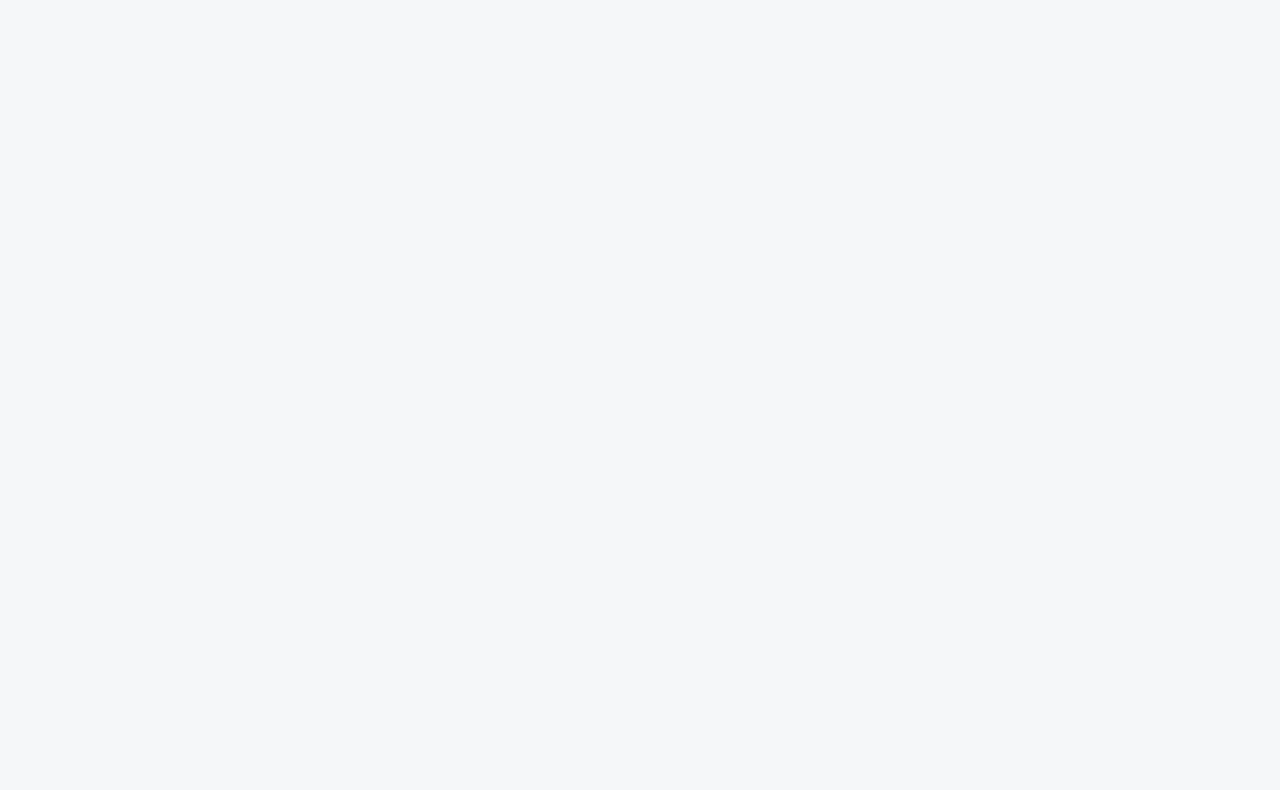
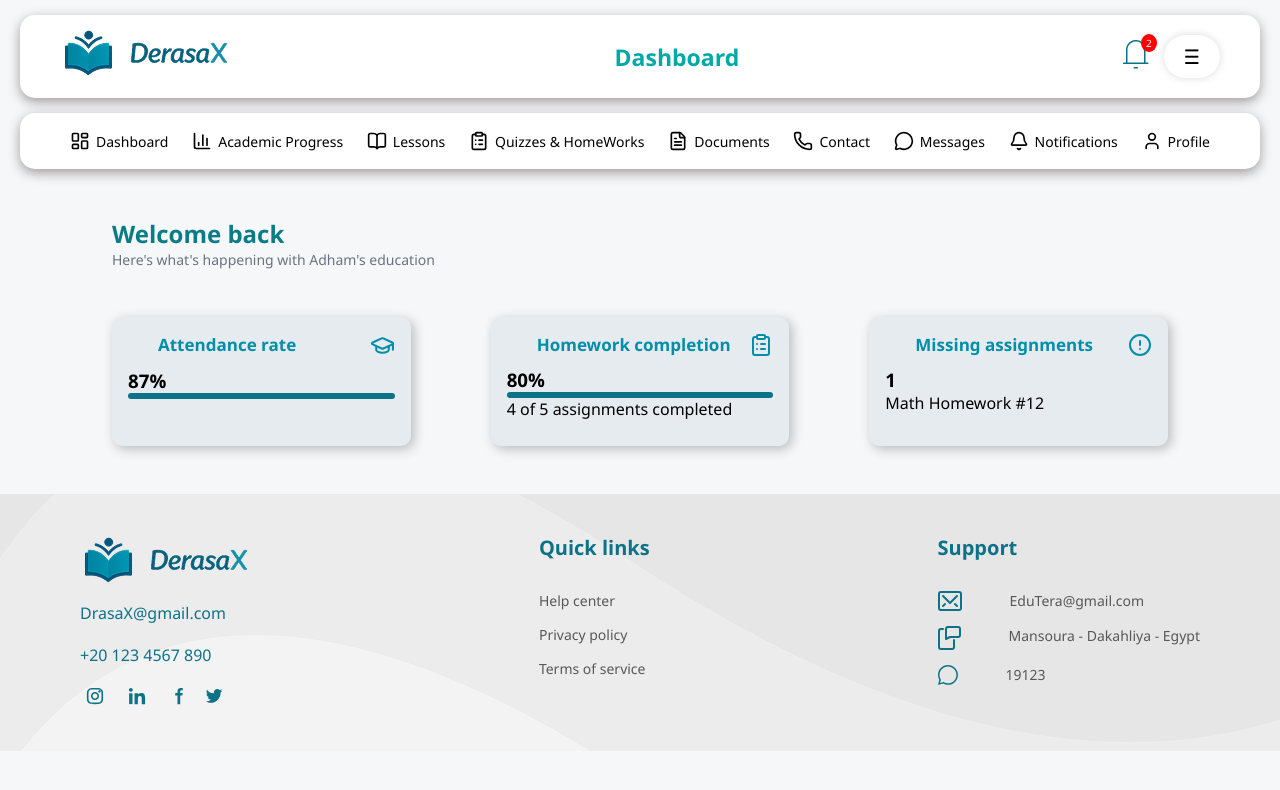
Before and after one commit to asmaaelbahrawi1/DerasaX, a React (Vite) app in the folder DerasaX/: page /parent-dashboard in a window 1280 px wide. Before the commit this address had no page. Shown: the top 790 px of the page. Built offline with nearby package versions, Linux system fonts and the light colour scheme.

Commit message:
Describe your changes

```diff
--- a/DerasaX/package.json
+++ b/DerasaX/package.json
@@ -10,6 +10,7 @@
     "preview": "vite preview"
   },
   "dependencies": {
+    "lucide-react": "^1.11.0",
     "react": "^19.1.1",
     "react-dom": "^19.1.1",
     "react-router-dom": "^7.9.6"
--- /dev/null
+++ b/DerasaX/src/dashboards/Parent/ParentDashboard/ParentDashboard.tsx
@@ -0,0 +1,30 @@
+import React from 'react';
+import NavTeacher from "../../Teacher/NavTeacher/NavTeacher";
+import FooterTeacher from "../../Teacher/FooterTeacher/FooterTeacher";
+import SubNav from "../ParentSubnav/ParentSubnav";
+import StatsCards from '../StatusCards/StatusCards';
+import "./ParentDashboard.css";
+
+
+
+const ParentDashboard = () => {
+  return (
+    <div>
+      <NavTeacher />
+      <SubNav />
+      <StatsCards />
+
+
+
+
+
+
+
+
+
+      <FooterTeacher />
+    </div>
+  );
+};
+
+export default ParentDashboard;
--- /dev/null
+++ b/DerasaX/src/dashboards/Parent/ParentSubnav/ParentSubnav.css
@@ -0,0 +1,41 @@
+:root {
+    --primary-color: #0C7288;
+    --secondary-color: #68AAB6;
+    --background: white;
+    --text: #959595;
+}
+.subnav {
+    display: flex;
+    justify-content: space-between;
+    align-items: center;
+    padding: 12px 40px;
+    background: #f0f2f4;
+    box-shadow: 0 4px 12px rgb(76 63 63 / 49%);
+    margin: 15px 20px;
+    border-radius: 15px;
+    background-color: white;
+    position: sticky;
+    top: 0;
+}
+
+.subnav-item {
+  display: flex;
+  align-items: center;
+  gap: 6px;
+  text-decoration: none;
+  color: #000;
+  font-size: 14px;
+  padding: 6px 10px;
+  border-radius: 10px;
+  transition: all 0.2s ease;
+  white-space: nowrap;
+}
+
+.subnav-item svg {
+  width: 20px;
+  height: 20px;
+}
+
+.subnav-item:hover {
+  color: var(--secondary-color);
+}
--- /dev/null
+++ b/DerasaX/src/dashboards/Parent/ParentSubnav/ParentSubnav.tsx
@@ -0,0 +1,48 @@
+import "./ParentSubnav.css";
+import { Link, useLocation } from "react-router-dom";
+import {
+  LayoutDashboard,
+  BarChart3,
+  BookOpen,
+  ClipboardList,
+  FileText,
+  Phone,
+  MessageCircle,
+  Bell,
+  User,
+} from "lucide-react";
+
+const SubNav = () => {
+  const location = useLocation();
+
+  const items = [
+    { name: "Dashboard", icon: <LayoutDashboard />, path: "/parent-dashboard" },
+    { name: "Academic Progress", icon: <BarChart3 />, path: "#" },
+    { name: "Lessons", icon: <BookOpen />, path: "#" },
+    { name: "Quizzes & HomeWorks", icon: <ClipboardList />, path: "#" },
+    { name: "Documents", icon: <FileText />, path: "#" },
+    { name: "Contact", icon: <Phone />, path: "#" },
+    { name: "Messages", icon: <MessageCircle />, path: "#" },
+    { name: "Notifications", icon: <Bell />, path: "#" },
+    { name: "Profile", icon: <User />, path: "#" },
+  ];
+
+  return (
+    <div className="subnav">
+      {items.map((item, index) => (
+        <Link
+          key={index}
+          to={item.path}
+          className={`subnav-item ${
+            location.pathname === item.path ? "active" : ""
+          }`}
+        >
+          {item.icon}
+          <span>{item.name}</span>
+        </Link>
+      ))}
+    </div>
+  );
+};
+
+export default SubNav;
--- /dev/null
+++ b/DerasaX/src/dashboards/Parent/StatusCards/StatusCards.css
@@ -0,0 +1,65 @@
+.welcome {
+     margin: 3rem 7rem;
+
+}
+
+.welcome h2 {
+  color: #0a7c86;
+  font-weight: 600;
+}
+
+.welcome p {
+  color: #6b7280;
+  font-size: 14px;
+}
+.cards {
+  display: flex;
+  gap: 5rem;
+  margin: 3rem 7rem;
+}
+
+.carda {
+  /* flex: 1; */
+  background: #f8fafc;
+  /* padding: 15px; */
+  border-radius: 12px;
+  box-shadow: 0 2px 8px rgba(0,0,0,0.05);
+  width: 327px;
+  height: 129px;
+  border-radius: 10px;
+  background: #E6EBF0;
+  padding: 1rem;
+
+/* Button Shadow */
+box-shadow: 3px 3px 12px 0 rgba(0, 0, 0, 0.25);
+}
+
+.card-header {
+  /* display: flex; */
+  /* justify-content: space-between; */
+  color: #374151;
+  font-size: 14px;
+}
+
+.card p {
+  /* margin: 10px 0; */
+  font-weight: bold;
+}
+
+.progress {
+  width: 100%;
+  height: 6px;
+  background: #0C7288;
+  border-radius: 10px;
+}
+
+.progress-fill {
+  height: 100%;
+  background: #0a7c86;
+  border-radius: 10px;
+}
+.title{
+    display: flex;
+    justify-content: space-between;
+    font-size: 17px;
+}
--- /dev/null
+++ b/DerasaX/src/dashboards/Parent/StatusCards/StatusCards.tsx
@@ -0,0 +1,70 @@
+// import React from "react";
+import './StatusCards.css'
+
+import {  ClipboardList, AlertCircle } from "lucide-react";
+
+const StatsCards = () => {
+  return (
+    <div>
+        <div className="welcome">
+            <h2>Welcome back</h2>
+            <p>Here's what's happening with Adham's education</p>
+        </div>
+    <div className="cards">
+
+      {/* Attendance */}
+      <div className="carda">
+        <div className="card-header">
+          <div className="title">
+            <span>Attendance rate</span>
+            <svg xmlns="http://www.w3.org/2000/svg" width="25" height="25" viewBox="0 0 24 24" fill="none" stroke="currentColor" stroke-width="2" stroke-linecap="round" stroke-linejoin="round" class="lucide lucide-graduation-cap-icon lucide-graduation-cap"><path d="M21.42 10.922a1 1 0 0 0-.019-1.838L12.83 5.18a2 2 0 0 0-1.66 0L2.6 9.08a1 1 0 0 0 0 1.832l8.57 3.908a2 2 0 0 0 1.66 0z"/><path d="M22 10v6"/><path d="M6 12.5V16a6 3 0 0 0 12 0v-3.5"/></svg>
+          </div>
+        </div>
+
+        <h3>87%</h3>
+        <div className="progress">
+          <div className="fill green"></div>
+        </div>
+
+      </div>
+
+      {/* Homework */}
+      <div className="carda">
+        <div className="card-header">
+          <div className="title">
+            <span>Homework completion</span>
+            <ClipboardList className="icon blue" />
+
+          </div>
+        </div>
+
+        <h3>80%</h3>
+
+        <div className="progress">
+          <div className="fill blue"></div>
+        </div>
+
+        <p>4 of 5 assignments completed</p>
+      </div>
+
+      {/* Missing */}
+      <div className="carda">
+        <div className="card-header">
+          <div className="title">
+            <span>Missing assignments</span>
+            <AlertCircle className="icon red" />
+
+          </div>
+        </div>
+
+        <h3>1</h3>
+
+        <p>Math Homework #12</p>
+      </div>
+
+    </div>
+    </div>
+  );
+};
+
+export default StatsCards;
--- a/DerasaX/src/dashboards/Teacher/NavTeacher/NavTeacher.css
+++ b/DerasaX/src/dashboards/Teacher/NavTeacher/NavTeacher.css
@@ -10,7 +10,7 @@ body {
   align-items: center;
   padding: 12px 40px;
   background: #f0f2f4;
-  box-shadow: 0 4px 12px rgba(0,0,0,0.1);
+  box-shadow: 0 4px 12px rgb(76 63 63 / 49%);
   margin: 15px 20px;
   border-radius: 15px;
   background-color: white;
--- a/DerasaX/src/pages/SignIn/SignIn.tsx
+++ b/DerasaX/src/pages/SignIn/SignIn.tsx
@@ -151,7 +151,9 @@ export default function SignIn() {
 
 
       </div>
-            <Link to="/dashboard">Go to Dashboard</Link>
+            <Link to="/dashboard">Go to teacher Dashboard</Link>
+            <Link to="/parent-dashboard">Sign In as Parent</Link>
+
     </div>
   );
 }
--- a/DerasaX/src/router/AppRouter.tsx
+++ b/DerasaX/src/router/AppRouter.tsx
@@ -19,6 +19,9 @@ import Community from "../dashboards/Teacher/Community/Community";
 import Profile from "../dashboards/Teacher/Profile/Profile";
 import FooterTeacher from "../dashboards/Teacher/FooterTeacher/FooterTeacher";
 import Settings from "../dashboards/Teacher/Settings/Settings";
+
+import ParentDashboard from "../dashboards/Parent/ParentDashboard/ParentDashboard";
+
 
 export default function AppRouter() {
 
@@ -45,6 +48,9 @@ export default function AppRouter() {
       <Route path="/settings" element={<Settings />} />
       <Route path="/footerTeacher" element={<FooterTeacher />} />
 
+      <Route path="/parent-dashboard" element={<ParentDashboard />} />
+
+
     </Routes>
   );
 }
```
Also changed, not shown: DerasaX/src/dashboards/Parent/ParentDashboard/ParentDashboard.css (added), 1 other file (tests, documents, lock files or other folders).
